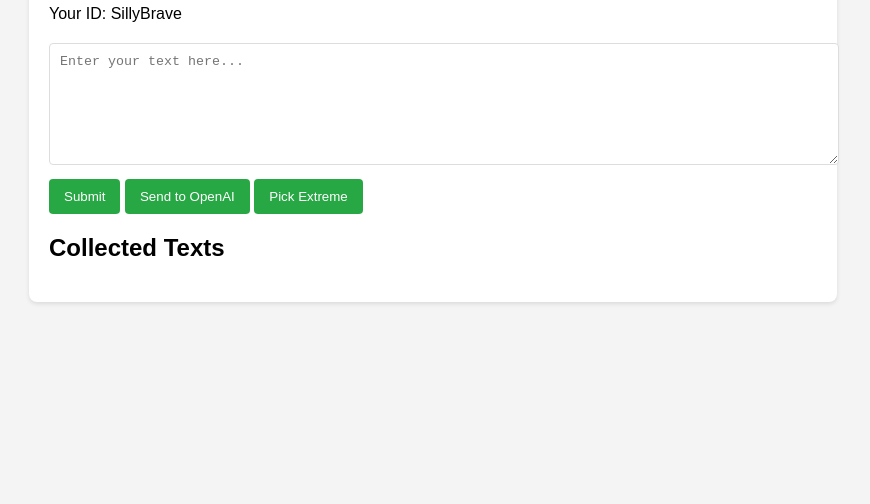
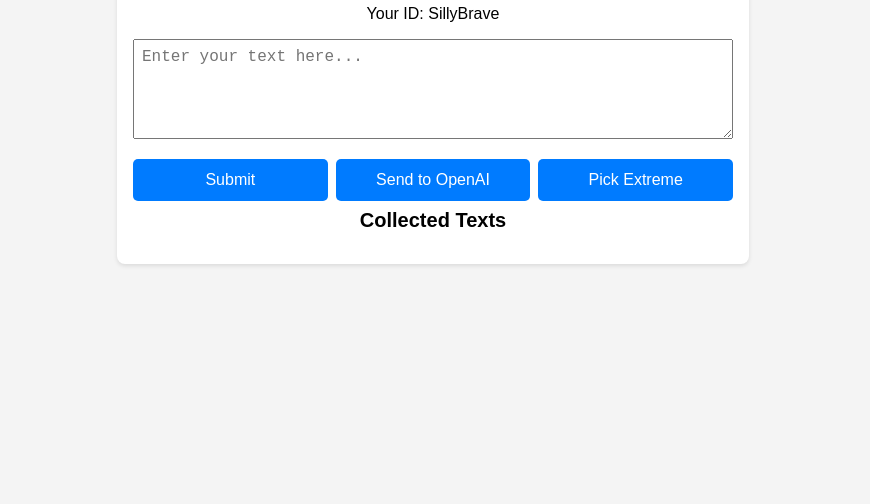
Before and after one commit to frogran/assistance-website, a website: page public/index.html in a window 1280 px wide. Shown: the part 296-800 px from the top of the page, without its empty margins (207-1077 px from the left). Drawn offline with Linux system fonts and the light colour scheme; no server answers.

Commit message:
mobile friendly

```diff
--- a/public/index.html
+++ b/public/index.html
@@ -4,22 +4,26 @@
     <meta charset="UTF-8">
     <title>Text Submission Website</title>
     <link rel="stylesheet" href="styles.css">
+    <meta name="viewport" content="width=device-width, initial-scale=1.0">
 </head>
 <body>
     <div id="app">
         <h1>Submit Your Text</h1>
         <div id="user-info">Your ID: <span id="user-id"></span></div>
 
-        <!-- AI Output Display Section -->
-        <div id="ai-output" style="margin-bottom: 20px;"></div>
+        <div id="ai-output"></div>
+        <div id="recipient-info"></div>
 
-
-        <div id="recipient-info" style="font-weight: bold; margin-top: 10px;"></div>
+        <div id="extreme-output"></div>
 
         <textarea id="text-input" placeholder="Enter your text here..."></textarea>
-        <button id="submit-button">Submit</button>
-        <button id="send-button">Send to OpenAI</button>
-        <button id="pick-extreme-button">Pick Extreme</button> <!-- New button -->
+
+        <div id="button-container">
+            <button id="submit-button">Submit</button>
+            <button id="send-button">Send to OpenAI</button>
+            <button id="pick-extreme-button">Pick Extreme</button>
+        </div>
+
         <h2>Collected Texts</h2>
         <div id="collected-texts"></div>
     </div>
--- a/public/script.js
+++ b/public/script.js
@@ -97,9 +97,9 @@ function updateCollectedTexts(data) {
     const collectedTextsDiv = document.getElementById('collected-texts');
     if (data.submissions) {
         collectedTextsDiv.innerHTML = data.submissions.map(item => {
-          const isProcessed = item.timestamp <= data.lastProcessedTimestamp;
-          const style = isProcessed ? 'style="color: gray;"' : '';
-          return `<p ${style}>${item.text}</p>`;
+            const isProcessed = item.timestamp <= data.lastProcessedTimestamp;
+            const className = isProcessed ? 'processed' : '';
+            return `<p class="${className}">${item.text}</p>`;
         }).join('');
     }
 }
--- a/public/styles.css
+++ b/public/styles.css
@@ -1,5 +1,6 @@
 body {
     font-family: Arial, sans-serif;
+    font-size: 16px;
     margin: 0;
     padding: 0;
     display: flex;
@@ -12,33 +13,105 @@ body {
 #app {
     width: 60%;
     background: white;
-    padding: 20px;
+    padding: 1rem;
     border-radius: 8px;
     box-shadow: 0 2px 4px rgba(0, 0, 0, 0.1);
+    max-width: 600px;
+    margin: 0 auto;
 }
 
-textarea {
+/* Headings */
+h1, h2 {
+    text-align: center;
+    margin: 0.5rem 0;
+}
+
+h1 {
+    font-size: 1.5rem;
+}
+
+h2 {
+    font-size: 1.25rem;
+}
+
+/* User Info */
+#user-info {
+    text-align: center;
+    margin-bottom: 1rem;
+    font-size: 1rem;
+}
+
+/* Textarea */
+#text-input {
     width: 100%;
     height: 100px;
-    margin-bottom: 10px;
-    padding: 10px;
-    border-radius: 4px;
-    border: 1px solid #ddd;
+    padding: 0.5rem;
+    font-size: 1rem;
+    box-sizing: border-box;
+    margin-bottom: 1rem;
 }
 
+/* Buttons */
 button {
-    padding: 10px 15px;
-    background-color: #28a745;
-    color: white;
+    padding: 0.75rem;
+    font-size: 1rem;
+    cursor: pointer;
     border: none;
-    border-radius: 4px;
-    cursor: pointer;
+    border-radius: 5px;
+    background-color: #007BFF;
+    color: #fff;
+    width: 100%;
+    margin-bottom: 0.5rem;
 }
 
 button:hover {
-    background-color: #218838;
+    background-color: #0056b3;
 }
 
+button:active {
+    transform: scale(0.98);
+}
+
+#button-container {
+    display: flex;
+    flex-direction: column;
+    gap: 0.5rem;
+}
+
+@media (min-width: 600px) {
+    #button-container {
+        flex-direction: row;
+    }
+
+    #button-container button {
+        width: auto;
+        flex: 1;
+        margin-bottom: 0;
+    }
+}
+@media (max-width: 400px) {
+    body {
+        font-size: 14px;
+    }
+}
+
+/* Collected Texts */
 #collected-texts {
-    margin-top: 20px;
+    margin-top: 1rem;
 }
+
+#collected-texts p {
+    margin: 0.5rem 0;
+    font-size: 1rem;
+}
+
+/* AI Output and Recipient Info */
+#ai-output, #recipient-info, #extreme-output {
+    margin-top: 1rem;
+    font-size: 1rem;
+}
+
+/* Gray text for processed submissions */
+#collected-texts p.processed {
+    color: gray;
+}
```
